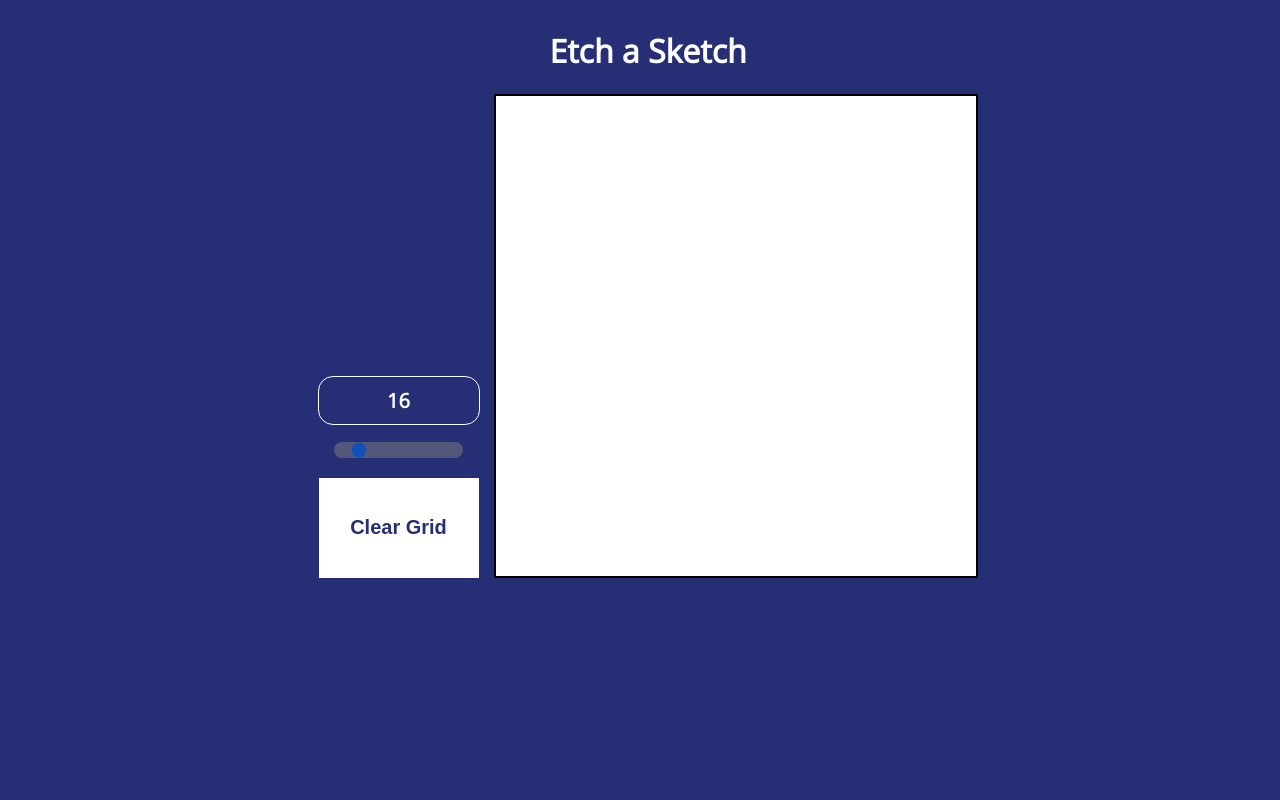
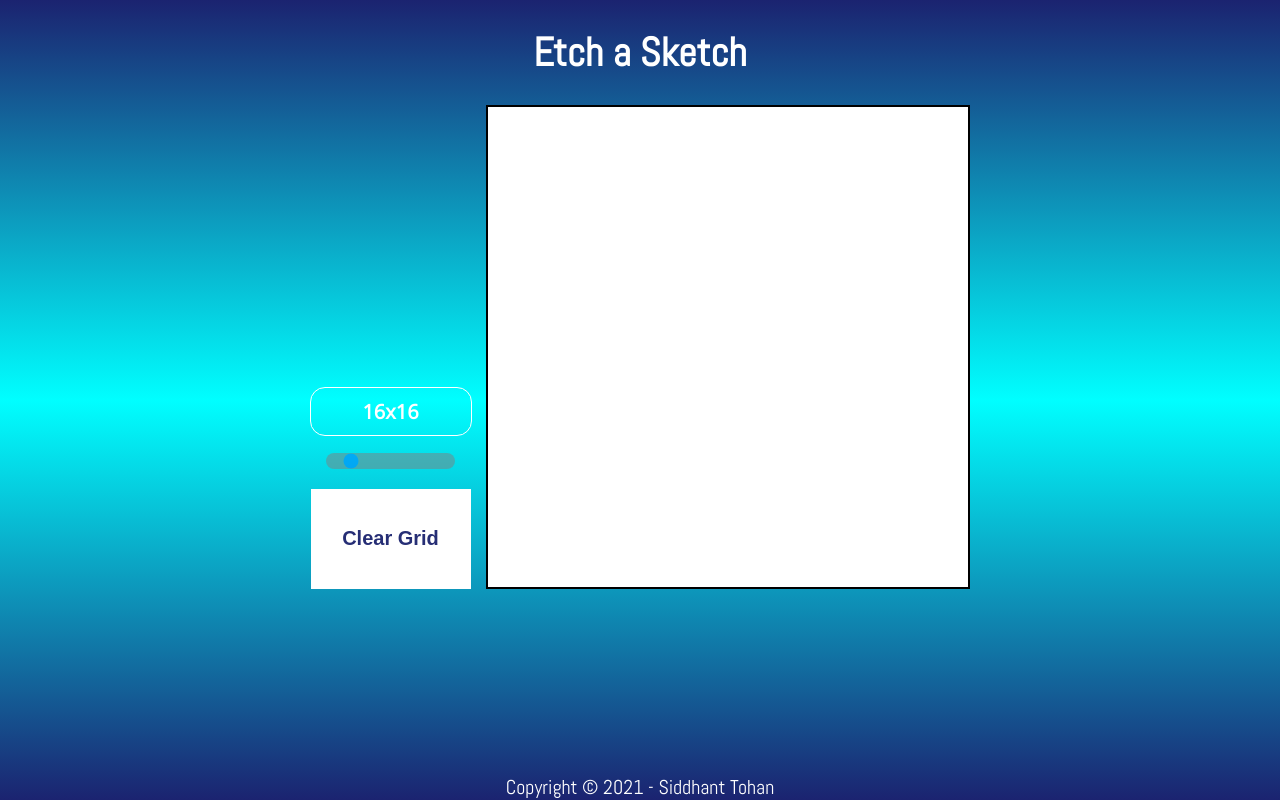
Before and after one commit to sidtohan/Etch-a-Sketch, a plain HTML site: page index.html in a window 1280 px wide. Drawn offline with nearby package versions, Linux system fonts and the light colour scheme.

Commit message:
Made some major changes to the ui, and also cleaned the js code a little bit as well

```diff
--- a/app.js
+++ b/app.js
@@ -1,7 +1,13 @@
+// Global Constants
 const containerSize = 900 * 256;
+const displaySize = document.querySelector('.display-size');
+const slider = document.querySelector('.slider');
+const btn = document.querySelector('#clear-grid');
+const gridContainer = document.querySelector('.grid-container');
 
+
+// Functions
 function initializeGrid(size) {
-  const gridContainer = document.querySelector('.grid-container');
   gridContainer.setAttribute('style',
     `display: grid;
   height: 480px;
@@ -11,10 +17,9 @@ function initializeGrid(size) {
   overflow: hidden;
   `)
 
-  // using for loop to add specified number of boxes
+  // creating the required size by using nested for loop
   for (let i = 0; i < size; i++) {
     for (let j = 0; j < size; j++) {
-      // creating the required div
       let gridItem = document.createElement('div');
       gridItem.classList.add("grid-item");
       gridContainer.appendChild(gridItem);
@@ -30,6 +35,7 @@ function addGridListeners() {
   });
 }
 
+// sets the color of grid item on hovering
 function setGridColor(e) {
   e.target.style.backgroundColor = "black";
 }
@@ -39,41 +45,47 @@ function clearGrid(e) {
   const coloredBoxes = document.querySelectorAll('.grid-item');
   e.target.classList.add('clear-grid-animate');
   coloredBoxes.forEach(box => {
-    if(box.getAttribute('style')){
+    if (box.getAttribute('style')) {
       box.removeAttribute('style');
     }
   });
 }
 
-function animateButton(e){
-  if(e.propertyName != 'transform') return;
+// animates the clear grid button
+function animateButton(e) {
+  if (e.propertyName != 'transform') return;
   e.target.classList.remove('clear-grid-animate');
 }
 
+// creates a new grid by a) clearing it, and b) calling the intialized
+// grid function with the required size
 function newGrid(size) {
   const gridContainer = document.querySelector('.grid-container');
-  // Clearing the grid container
+
+  // grid cleared by setting inner html as empty string
   gridContainer.innerHTML = "";
+  initializeGrid(size);
 
-  // intializing the new grid
-  initializeGrid(size);
   addGridListeners();
   // need to add listeners again
 
 }
 
-// intializing the grid
+// detects when the mouse has released the slider
+function stopSlider(e) {
+  newGrid(e.target.value);
+}
+
+function updateDisplaySize(e){
+  displaySize.textContent = `${e.target.value}x${e.target.value}`;
+}
+
+
+// intial code and event listeners added
 initializeGrid(16);
 addGridListeners();
 
-// setting up the button
-const btn = document.querySelector('#clear-grid');
 btn.addEventListener('click', clearGrid);
 btn.addEventListener('transitionend', animateButton);
-
-const displaySize = document.querySelector('.display-size');
-const slider = document.querySelector('.slider');
-slider.oninput = function() {
-  newGrid(this.value);
-  displaySize.textContent = `${this.value}`;
-}
+slider.addEventListener('mouseup', stopSlider);
+slider.addEventListener('input', updateDisplaySize);
--- a/index.html
+++ b/index.html
@@ -7,6 +7,7 @@
   <title>Etch-a-Sketch</title>
   <link href="styles.css" rel="stylesheet">
   <link href="https://fonts.googleapis.com/css?family=Open+Sans" rel="stylesheet">
+  <link href="https://fonts.googleapis.com/css?family=Abel" rel="stylesheet">
   <script src="app.js" defer></script>
 </head>
 <header>
@@ -17,12 +18,15 @@
     <div class="grid-container">
     </div>
     <div class="user-interaction">
-      <div class="display-size">16</div>
+      <div class="display-size">16x16</div>
       <div class="slider-container">
         <input autocomplete=off class="slider" type="range" value=16 min=1 max=99>
       </div>
       <button id="clear-grid">Clear Grid</button>
     </div>
   </div>
+  <footer>
+    Copyright © 2021 - Siddhant Tohan
+  </footer>
 </body>
 </html>
--- a/styles.css
+++ b/styles.css
@@ -1,5 +1,7 @@
 header {
+  font-size: 20px;
   color: #fff;
+  font-family: "Abel", "Open Sans",Verdana, Geneva, Tahoma, sans-serif;
 }
 
 .grid-item{
@@ -95,11 +97,28 @@ header {
   box-shadow: 0 0 10px rgb(255,255,255);
 }
 
+footer{
+  margin-top: auto;
+  font-size: 20px;
+  color: rgb(255, 255, 255);
+  font-family: "Abel","Open Sans", sans-serif, 'Times New Roman', Times, serif;
+}
+
 body{
-  background-color: rgb(38, 46, 117);
+  background: linear-gradient(rgb(27, 35, 112), rgb(0, 255, 255), rgb(27, 35, 112));
   width: 100%;
   font-family: 'Open Sans', 'Helvetica Neue', sans-serif;
   display: flex;
   flex-direction: column;
   align-items: center;
+  height: 100%;
+  padding: 0;
+  margin: 0;
 }
+
+html{
+  height: 100%;
+  width: 100%;
+  margin: 0;
+  padding: 0;
+}
```
